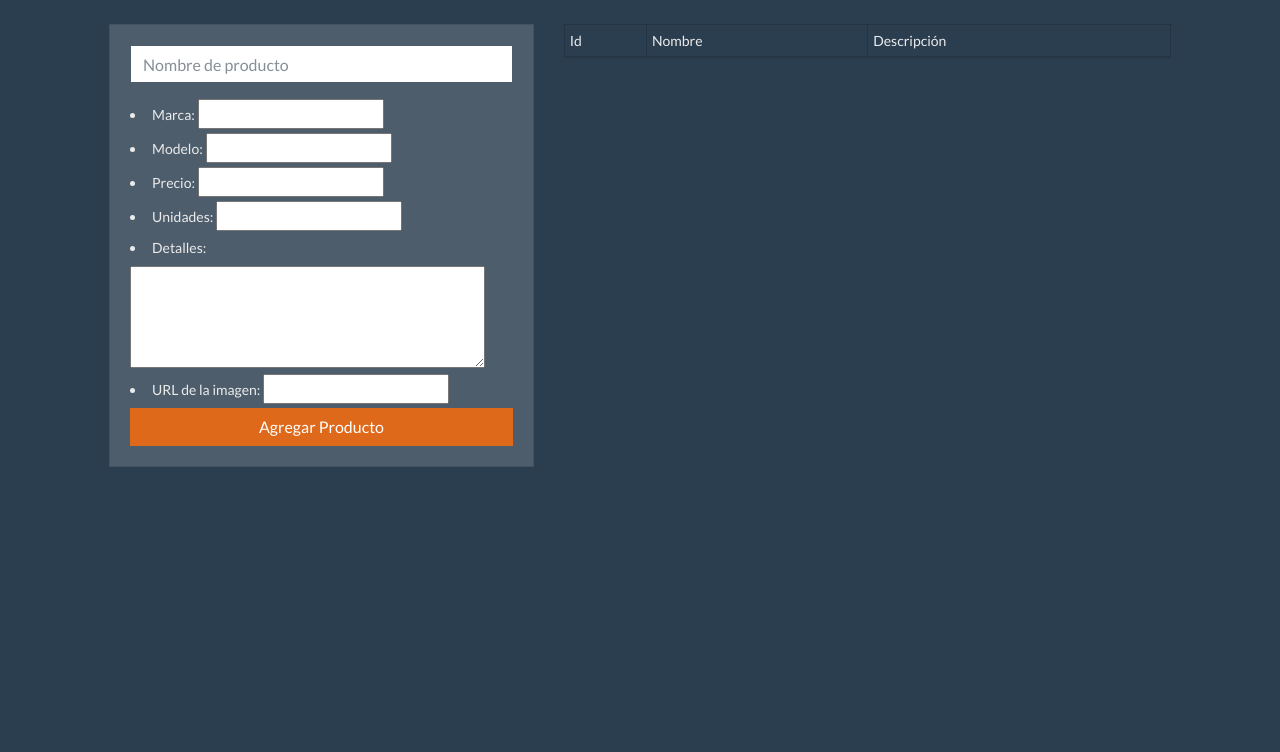
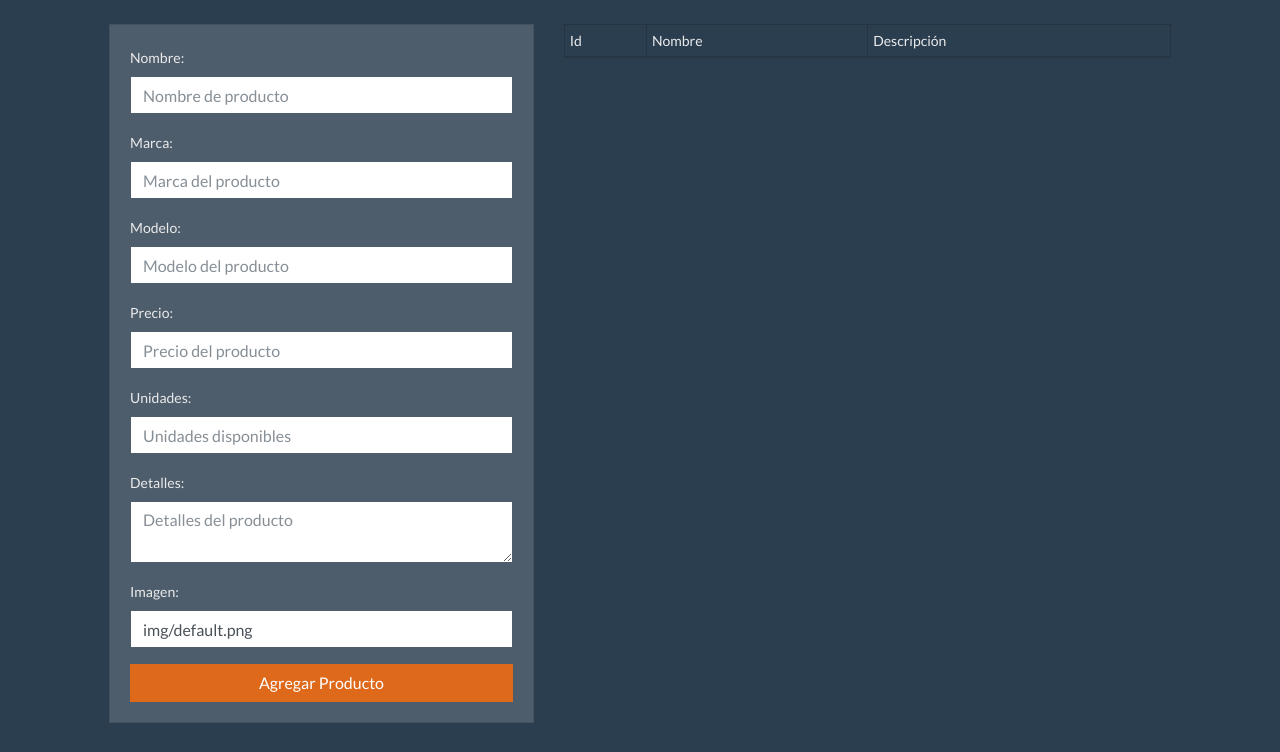
Before and after one commit to GangSonic/tec_web, a PHP site: page / in a window 1280 px wide. Shown: the part 48-800 px from the top of the page. Run offline with PHP 8.4, Linux system fonts and the light colour scheme; data that the repository does not hold is empty.

Commit message:
Anidacion de ejercicios restantes

```diff
--- a/actividades/p11_con_jquery/product_app/app.js
+++ b/actividades/p11_con_jquery/product_app/app.js
@@ -1,18 +1,8 @@
-// JSON BASE A MOSTRAR EN FORMULARIO
-var baseJSON = {
-    "precio": 0.0,
-    "unidades": 1,
-    "modelo": "XX-000",
-    "marca": "NA",
-    "detalles": "NA",
-    "imagen": "img/default.png"
-  };
+
 
 $(document).ready(function(){
     let edit = false;
 
-    let JsonString = JSON.stringify(baseJSON,null,2);
-    $('#description').val(JsonString);
   $('#product-result').hide();
     listarProductos();
 
@@ -22,8 +12,8 @@ $(document).ready(function(){
             type: 'GET',
             success: function(response) {
                 // SE OBTIENE EL OBJETO DE DATOS A PARTIR DE UN STRING JSON
+                //const productos = JSON.parse(response);
                 const productos = response;
-
                 // SE VERIFICA SI EL OBJETO JSON TIENE DATOS
                 if(Object.keys(productos).length > 0) {
                     // SE CREA UNA PLANTILLA PARA CREAR LAS FILAS A INSERTAR EN EL DOCUMENTO HTML
@@ -31,13 +21,13 @@ $(document).ready(function(){
 
                     productos.forEach(producto => {
                         // SE CREA UNA LISTA HTML CON LA DESCRIPCIÓN DEL PRODUCTO
-                        let descripcion = '';
-                        descripcion += '<li>precio: '+producto.precio+'</li>';
-                        descripcion += '<li>unidades: '+producto.unidades+'</li>';
-                        descripcion += '<li>modelo: '+producto.modelo+'</li>';
-                        descripcion += '<li>marca: '+producto.marca+'</li>';
-                        descripcion += '<li>detalles: '+producto.detalles+'</li>';
-
+                        let descripcion = `
+                            <li>Precio: ${producto.precio}</li>
+                            <li>Unidades: ${producto.unidades}</li>
+                            <li>Modelo: ${producto.modelo}</li>
+                            <li>Marca: ${producto.marca}</li>
+                            <li>Detalles: ${producto.detalles}</li>
+                     `;
                         template += `
                             <tr productId="${producto.id}">
                                 <td>${producto.id}</td>
@@ -58,16 +48,162 @@ $(document).ready(function(){
         });
     }
 
-    $('#search').keyup(function() {
-        if($('#search').val()) {
-            let search = $('#search').val();
+    $('#name').keyup(function() {
+        let nombreProducto = $(this).val().trim();
+
+        if (nombreProducto.length > 0) {
+            $.ajax({
+                url: './backend/product-search.php',
+                type: 'GET',
+                data: { name: nombreProducto },
+                success: function(response) {
+                    console.log(response);
+                    if(!response.error) {
+
+
+
+
+                        // SE OBTIENE EL OBJETO DE DATOS A PARTIR DE UN STRING JSON
+                        //const productos = JSON.parse(response);
+                        const productos = response;
+                        if(Object.keys(productos).length > 0) {
+                            // Si hay productos con el mismo nombre, mostrar error
+                            $('#error-name').text('El nombre del producto ya existe.');
+                            $('#product-result').show();
+                        } else {
+                            // Si no hay productos con el mismo nombre, limpiar el mensaje de error
+                            $('#error-name').text('');
+
+                            listarProductos();
+
+
+                        }
+
+
+
+                        // SE VERIFICA SI EL OBJETO JSON TIENE DATOS
+                        if(Object.keys(productos).length > 0) {
+                            // SE CREA UNA PLANTILLA PARA CREAR LAS FILAS A INSERTAR EN EL DOCUMENTO HTML
+                            let template = '';
+                            let template_bar = '';
+
+                            productos.forEach(producto => {
+                                // SE CREA UNA LISTA HTML CON LA DESCRIPCIÓN DEL PRODUCTO
+                                let descripcion = '';
+                                descripcion += '<li>precio: '+producto.precio+'</li>';
+                                descripcion += '<li>unidades: '+producto.unidades+'</li>';
+                                descripcion += '<li>modelo: '+producto.modelo+'</li>';
+                                descripcion += '<li>marca: '+producto.marca+'</li>';
+                                descripcion += '<li>detalles: '+producto.detalles+'</li>';
+
+                                template += `
+                                    <tr productId="${producto.id}">
+                                        <td>${producto.id}</td>
+                                        <td><a href="#" class="product-item">${producto.nombre}</a></td>
+                                        <td><ul>${descripcion}</ul></td>
+                                        <td>
+                                            <button class="product-delete btn btn-danger">
+                                                Eliminar
+                                            </button>
+                                        </td>
+                                    </tr>
+                                `;
+
+                                template_bar += `
+                                    <li>${producto.nombre}</il>
+                                `;
+                            });
+                            // SE HACE VISIBLE LA BARRA DE ESTADO
+
+                            // SE INSERTA LA PLANTILLA PARA LA BARRA DE ESTADO
+                            $('#container').html(template_bar);
+                            // SE INSERTA LA PLANTILLA EN EL ELEMENTO CON ID "productos"
+                            $('#products').html(template);
+
+                        }
+
+                    }
+
+
+                }
+            });
+        }
+        else {
+            $('#product-result').hide();
+
+
+
+
+
+        }
+
+    });
+
+
+  // Validaciones al perder el foco
+  $('#name').on('blur', function() {
+    let nombreProducto = $(this).val().trim();
+
+    if (nombreProducto.length === 0 || nombreProducto.length > 100) {
+        $('#error-name').text('Máximo 100 caracteres y no puede estar vacío');
+        return;
+    }
+
+    // Hacer una petición AJAX para verificar si el nombre existe
+
+});
+
+$('#marca').on('blur', function() {
+    if ($(this).val() === "") {
+        $('#error-marca').text('Seleccione una marca');
+    } else {
+        $('#error-marca').text('');
+    }
+});
+
+$('#modelo').on('blur', function() {
+    if (!$(this).val().match(/^[A-Za-z0-9 ]+$/)) {
+        $('#error-modelo').text('Solo caracteres alfanuméricos');
+    } else {
+        $('#error-modelo').text('');
+    }
+});
+
+$('#precio').on('blur', function() {
+    if (parseFloat($(this).val()) < 100.00|| $(this).val().trim().length === 0) {
+        $('#error-precio').text('Debe ser mayor o igual a 100.00 y no puede estar vacio');
+    } else {
+        $('#error-precio').text('');
+    }
+});
+
+$('#detalles').on('blur', function() {
+    if ($(this).val().length > 250) {
+        $('#error-details').text('Máximo 250 caracteres');
+    } else {
+        $('#error-details').text('');
+    }
+});
+
+$('#unidades').on('blur', function() {
+    if (parseInt($(this).val()) < 0) {
+        $('#error-unidades').text('Debe ser mayor o igual a 0');
+    } else {
+        $('#error-unidades').text('');
+    }
+});
+    $('#search', ).keyup(function() {
+        if($('#search',).val()) {
+            let search = $('#search',).val();
             $.ajax({
                 url: './backend/product-search.php?search='+$('#search').val(),
                 data: {search},
                 type: 'GET',
                 success: function (response) {
+                    console.log(response);
                     if(!response.error) {
                         // SE OBTIENE EL OBJETO DE DATOS A PARTIR DE UN STRING JSON
+                        //const productos = JSON.parse(response);
                         const productos = response;
 
                         // SE VERIFICA SI EL OBJETO JSON TIENE DATOS
@@ -120,13 +256,51 @@ $(document).ready(function(){
 
     $('#product-form').submit(e => {
         e.preventDefault();
+        let isValid = true;
+         // Validar campos
+         if ($('#name').val().trim().length === 0 || $('#name').val().trim().length > 100) {
+            $('#error-name').text('Máximo 100 caracteres y no puede estar vacío');
+            isValid = false;
+        } else if ($('#error-name').text() === 'El nombre del producto ya existe.') {
+            // Evitar envío si el nombre ya existe
+            isValid = false;
+        }
+        if ($('#marca').val() === "") {
+            $('#error-marca').text('Seleccione una marca');
+            isValid = false;
+        }
+        if (!$('#modelo').val().match(/^[A-Za-z0-9 ]+$/)) {
+            $('#error-modelo').text('Solo caracteres alfanuméricos');
+            isValid = false;
+        }
+        if (parseFloat($('#precio').val()) < 100.00) {
+            $('#error-precio').text('Debe ser mayor o igual a 100.00');
+            isValid = false;
+        }
+        if ($('#detalles').val().length > 250) {
+            $('#error-details').text('Máximo 250 caracteres');
+            isValid = false;
+        }
+        if (parseInt($('#unidades').val()) < 0) {
+            $('#error-unidades').text('Debe ser mayor o igual a 0');
+            isValid = false;
+        }
+
+        if (!isValid) {
+            return;
+        }
 
         // SE CONVIERTE EL JSON DE STRING A OBJETO
-        let postData = JSON.parse( $('#description').val() );
-        // SE AGREGA AL JSON EL NOMBRE DEL PRODUCTO
-        postData['nombre'] = $('#name').val();
-        postData['id'] = $('#productId').val();
-
+        let postData = {
+            nombre: $('#name').val(),
+            marca: $('#marca').val(),
+            modelo: $('#modelo').val(),
+            precio: parseFloat($('#precio').val()),
+            unidades: parseInt($('#unidades').val()),
+            detalles: $('#detalles').val(),
+            imagen: $('#imagen').val(),
+            id: $('#productId').val()
+        };
         /**
          * AQUÍ DEBES AGREGAR LAS VALIDACIONES DE LOS DATOS EN EL JSON
          * --> EN CASO DE NO HABER ERRORES, SE ENVIAR EL PRODUCTO A AGREGAR
@@ -134,27 +308,36 @@ $(document).ready(function(){
 
         const url = edit === false ? './backend/product-add.php' : './backend/product-edit.php';
 
-        $.post(url, postData, (response) => {
-            //console.log(response);
-            // SE OBTIENE EL OBJETO DE DATOS A PARTIR DE UN STRING JSON
+        $.ajax({
+    url: url,
+    type: 'POST',
+    contentType: 'application/json',
+    data: JSON.stringify(postData),
+    success: function(response) {
+        console.log("Respuesta del servidor:", response);
         let respuesta = response;
-            // SE CREA UNA PLANTILLA PARA CREAR INFORMACIÓN DE LA BARRA DE ESTADO
+
         let template_bar = '';
         template_bar += `
             <li style="list-style: none;">status: ${respuesta.status}</li>
             <li style="list-style: none;">message: ${respuesta.message}</li>
         `;
-            // SE REINICIA EL FORMULARIO
-            $('#name').val('');
-            $('#description').val(JsonString);
-            // SE HACE VISIBLE LA BARRA DE ESTADO
         $('#product-result').show();
-            // SE INSERTA LA PLANTILLA PARA LA BARRA DE ESTADO
         $('#container').html(template_bar);
-            // SE LISTAN TODOS LOS PRODUCTOS
+
+        // Reiniciar el formulario
+        $('#product-form')[0].reset();
+        $('#productId').val('');
+        $('button.btn-primary').text("Agregar Producto");
+        edit = false;
+
+        // Actualizar la lista de productos
         listarProductos();
-            // SE REGRESA LA BANDERA DE EDICIÓN A false
-            edit = false;
+    },
+    error: function(xhr, status, error) {
+        console.error("Error:", error);
+        console.error("Respuesta:", xhr.responseText);
+    }
 });
     });
 
@@ -162,8 +345,10 @@ $(document).ready(function(){
         if(confirm('¿Realmente deseas eliminar el producto?')) {
             const element = $(this)[0].activeElement.parentElement.parentElement;
             const id = $(element).attr('productId');
+
             $.post('./backend/product-delete.php', {id}, (response) => {
                 $('#product-result').hide();
+
                 listarProductos();
             });
         }
@@ -174,25 +359,20 @@ $(document).ready(function(){
         const id = $(element).attr('productId');
         $.post('./backend/product-single.php', {id}, (response) => {
             // SE CONVIERTE A OBJETO EL JSON OBTENIDO
-            let product = response;
-            // SE INSERTAN LOS DATOS ESPECIALES EN LOS CAMPOS CORRESPONDIENTES
+            //let product = JSON.parse(response);
+            let product= response;
             $('#name').val(product.nombre);
-            // EL ID SE INSERTA EN UN CAMPO OCULTO PARA USARLO DESPUÉS PARA LA ACTUALIZACIÓN
+            $('#marca').val(product.marca);
+            $('#modelo').val(product.modelo);
+            $('#precio').val(product.precio);
+            $('#unidades').val(product.unidades);
+            $('#detalles').val(product.detalles);
+            $('#imagen').val(product.imagen);
             $('#productId').val(product.id);
-            // SE ELIMINA nombre, eliminado E id PARA PODER MOSTRAR EL JSON EN EL <textarea>
-            delete(product.nombre);
-            delete(product.eliminado);
-            delete(product.id);
-            // SE CONVIERTE EL OBJETO JSON EN STRING
-            let JsonString = JSON.stringify(product,null,2);
-            // SE MUESTRA STRING EN EL <textarea>
-            $('#description').val(JsonString);
 
+            $('button.btn-primary').text("Modificar Producto");
             // SE PONE LA BANDERA DE EDICIÓN EN true
             edit = true;
-
-            ///Cambiar el boton "modificar productos"
-            $('button.btn-primary').text("Modificar Producto");
         });
         e.preventDefault();
     });
--- a/actividades/p11_con_jquery/product_app/backend/product-edit.php
+++ b/actividades/p11_con_jquery/product_app/backend/product-edit.php
@@ -1,5 +1,4 @@
 <?php
-    header('Content-Type: application/json; charset=utf-8');
     include_once __DIR__.'/database.php';
 
     // SE CREA EL ARREGLO QUE SE VA A DEVOLVER EN FORMA DE JSON
--- a/actividades/p11_con_jquery/product_app/backend/product-list.php
+++ b/actividades/p11_con_jquery/product_app/backend/product-list.php
@@ -1,6 +1,11 @@
 <?php
-    header('Content-Type: application/json; charset=utf-8');
     include_once __DIR__.'/database.php';
+
+    // Forzar conexión a UTF-8
+$conexion->set_charset("utf8");
+
+// Encabezado JSON
+header('Content-Type: application/json; charset=utf-8');
 
     // SE CREA EL ARREGLO QUE SE VA A DEVOLVER EN FORMA DE JSON
     $data = array();
@@ -12,11 +17,14 @@
 
         if(!is_null($rows)) {
             // SE CODIFICAN A UTF-8 LOS DATOS Y SE MAPEAN AL ARREGLO DE RESPUESTA
+           /*
             foreach($rows as $num => $row) {
                 foreach($row as $key => $value) {
                     $data[$num][$key] = utf8_encode($value);
                 }
             }
+                */
+            $data = $rows;
         }
         $result->free();
     } else {
--- a/actividades/p11_con_jquery/product_app/backend/product-single.php
+++ b/actividades/p11_con_jquery/product_app/backend/product-single.php
@@ -1,5 +1,4 @@
 <?php
-    header('Content-Type: application/json; charset=utf-8');
     include_once __DIR__.'/database.php';
 
     // SE CREA EL ARREGLO QUE SE VA A DEVOLVER EN FORMA DE JSON
@@ -14,9 +13,12 @@
 
             if(!is_null($row)) {
                 // SE CODIFICAN A UTF-8 LOS DATOS Y SE MAPEAN AL ARREGLO DE RESPUESTA
-                foreach($row as $key => $value) {
+
+               /* foreach($row as $key => $value) {
                     $data[$key] = utf8_encode($value);
                 }
+                    */
+                $data = $row;
             }
             $result->free();
         } else {
--- a/actividades/p11_con_jquery/product_app/index.html
+++ b/actividades/p11_con_jquery/product_app/index.html
@@ -32,18 +32,39 @@
               <!-- FORMULARIO PARA AGREGAR PRODUCTO -->
               <form id="product-form">
                 <div class="form-group">
-                  <input class="form-control" type="text" id="name" placeholder="Nombre de producto">
+                  <label for="name">Nombre:</label>
+                  <input class="form-control" type="text" id="name" placeholder="Nombre de producto" required>
+                  <span id="error-name" class="error-message"></span>
                 </div>
-                 <ul></ul>
-                    <li><label for="marca">Marca:</label> <input type="text" id="marca"></li>
-                    <li><label for="modelo">Modelo:</label> <input type="text" id="modelo"></li>
-                    <li><label for="precio">Precio:</label> <input type="number" id="precio"></li>
-                    <li><label for="unidades">Unidades:</label> <input type="number" id="unidades"></li>
-                    <li><label for="detalles">Detalles:</label><br>
-                        <textarea id="detalles" rows="4" cols="40"></textarea>
-                    </li>
-                    <li><label for="imagen">URL de la imagen:</label> <input type="text" id="imagen"></li>
-                </ul>
+                <div class="form-group">
+                  <label for="marca">Marca:</label>
+                  <input class="form-control" type="text" id="marca" placeholder="Marca del producto" required>
+                  <span id="error-marca" class="error-message"></span>
+                </div>
+                <div class="form-group">
+                  <label for="modelo">Modelo:</label>
+                  <input class="form-control" type="text" id="modelo" placeholder="Modelo del producto" required>
+                  <span id="error-modelo" class="error-message"></span>
+                </div>
+                <div class="form-group">
+                  <label for="precio">Precio:</label>
+                  <input class="form-control" type="number" id="precio" step="0.01" placeholder="Precio del producto" required>
+                  <span id="error-precio" class="error-message"></span>
+                </div>
+                <div class="form-group">
+                  <label for="unidades">Unidades:</label>
+                  <input class="form-control" type="number" id="unidades" placeholder="Unidades disponibles" required>
+                  <span id="error-unidades" class="error-message"></span>
+                </div>
+                <div class="form-group">
+                  <label for="detalles">Detalles:</label>
+                  <textarea class="form-control" id="detalles" placeholder="Detalles del producto" required></textarea>
+                  <span id="error-details" class="error-message"></span>
+                </div>
+                <div class="form-group">
+                  <label for="imagen">Imagen:</label>
+                  <input class="form-control" type="text" id="imagen" placeholder="URL de la imagen" value="img/default.png">
+                </div>
                 <input type="hidden" id="productId">
                 <button class="btn btn-primary btn-block text-center" type="submit">
                   Agregar Producto
```
Also changed, not shown: actividades/p11_con_jquery/product_app/backend/product-add.php (+4 -4 lines), actividades/p11_con_jquery/product_app/backend/product-delete.php (+7 -3 lines), actividades/p11_con_jquery/product_app/backend/product-search.php (+9 -1 lines). Lines whose indentation alone changed are shown as unchanged.
